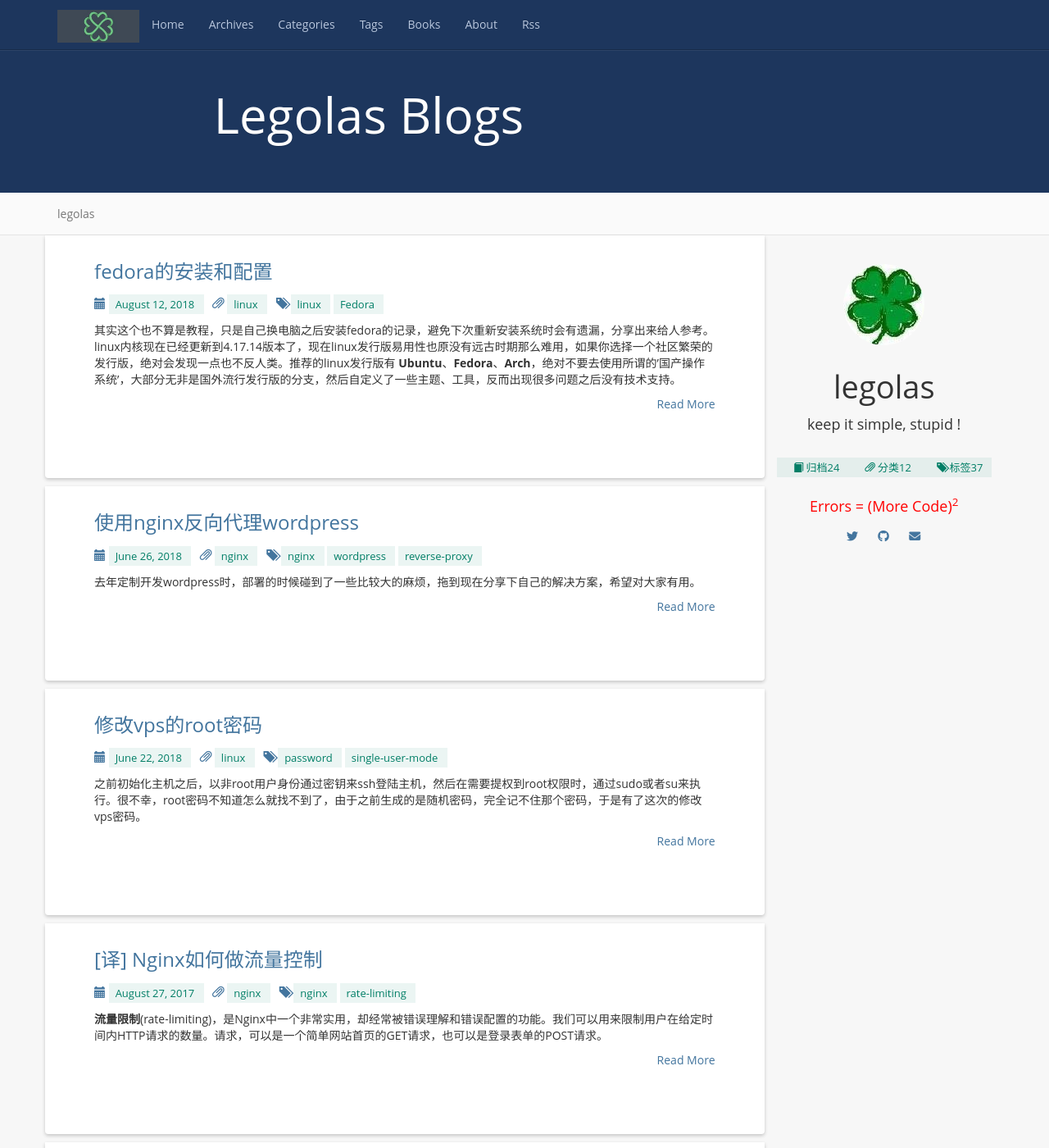
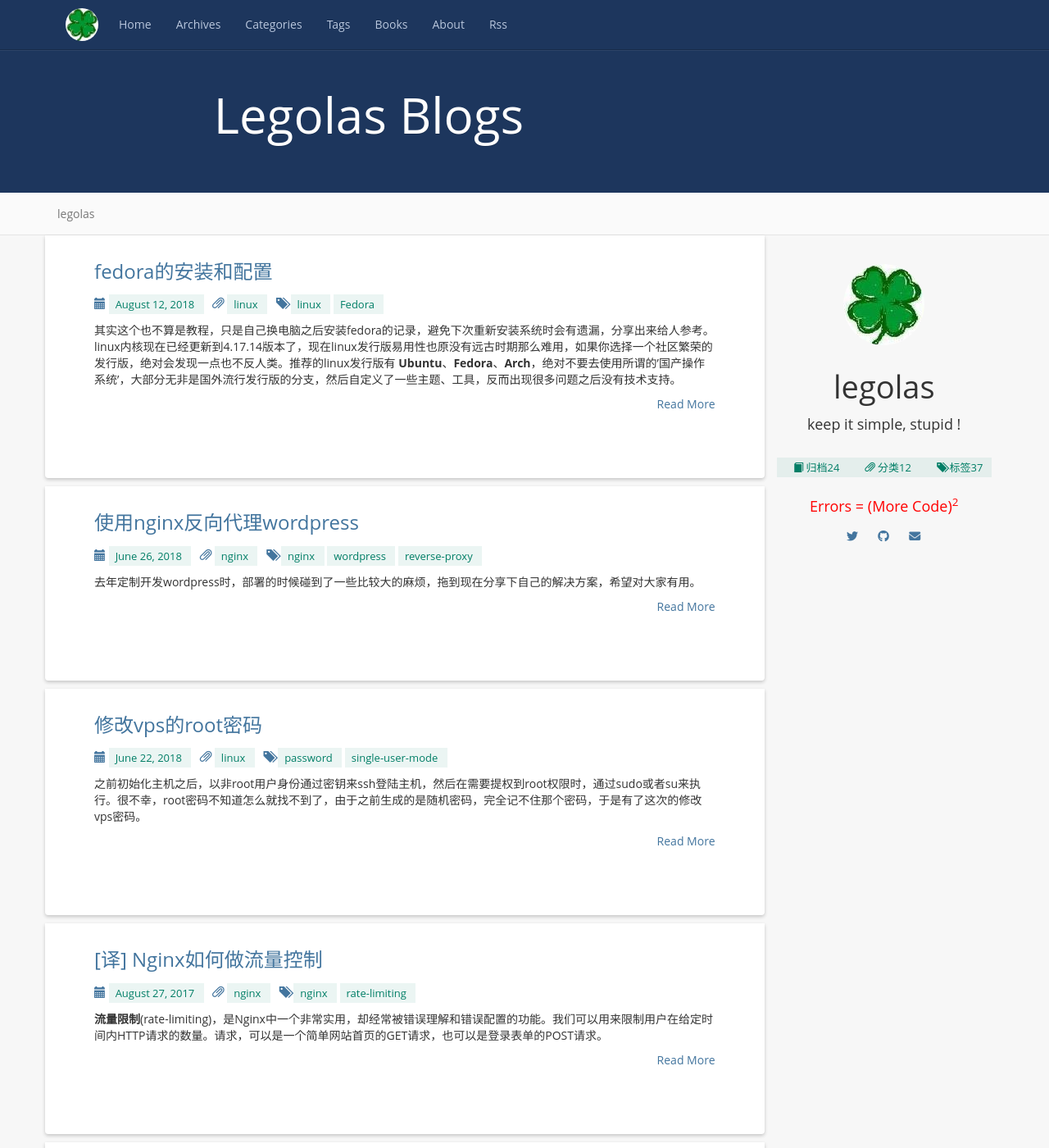
Before and after one commit to legolasNg/legolasNg.github.io, a Jekyll site: the page built from index.html, in a window 1280 px wide and 1400 px high. Shown: the whole window at 82% size. Built offline with Jekyll 4.4.1, drawn with Linux system fonts in a browser that asks for light colours; nearby versions of some CDN libraries; library files that are not in the unit come from our copies; the list of posts is cut into pages by our own code.

Commit message:
[update] 调整logo和favicon

```diff
--- a/_includes/extention/share
+++ b/_includes/extention/share
@@ -1,4 +1,4 @@
-<div class="ds-share" data-thread-key="{{page.url}}" data-title="{{page.title}}" data-images="{{ '/styles/images/legolas_300x300.jpg' | prepend: site.url }}" data-content="{{ page.excerpt }}" data-url="{{site.url}}{{page.url}}">
+<div class="ds-share" data-thread-key="{{page.url}}" data-title="{{page.title}}" data-images="{{ '/styles/images/logo.jpg' | prepend: site.url }}" data-content="{{ page.excerpt }}" data-url="{{site.url}}{{page.url}}">
     <div class="ds-share-inline">
         <ul  class="ds-share-icons-16">
             <li data-toggle="ds-share-icons-more"><a class="ds-more" href="javascript:void(0);">Share:</a></li>
--- a/_includes/head.html
+++ b/_includes/head.html
@@ -16,6 +16,6 @@
 	<script src="{{ '/styles/js/jquery.min.js' | prepend: site.baseurl }}"></script>
 	<!-- 微信分享链接中的缩略图 -->
 	<div style='margin:0 auto;width:0px;height:0px;overflow:hidden;'>
-		<img src="{{ '/styles/images/legolas_300x300.jpg' | prepend: site.baseurl }}">
+		<img src="{{ '/styles/images/logo.jpg' | prepend: site.baseurl }}">
 	</div>
 </head>
--- a/_includes/header.html
+++ b/_includes/header.html
@@ -7,7 +7,7 @@
                 <span class="icon-bar"></span>
             </button>
             <a href="/" class="navbar-brand">
-                <img class="img-responsive" src="{{ '/styles/images/logo.jpg' | prepend: site.baseurl }}">
+                <img class="img-circle" src="{{ '/styles/images/logo.jpg' | prepend: site.baseurl }}">
             </a>
         </div>
         <nav class="collapse navbar-collapse bs-navbar-collapse" role="navigation">
--- a/_includes/profile.html
+++ b/_includes/profile.html
@@ -2,7 +2,7 @@
     <div class="navigation" style="text-align: center;">
         <br>
         <a href="{{ site.url }}">
-            <img src="/styles/images/legolas99x99.jpg" class="img-circle">
+            <img src="/styles/images/logo.jpg" class="img-circle">
         </a>
 
         <h1>{{ site.author }}</h1>
--- a/_layouts/about.html
+++ b/_layouts/about.html
@@ -18,6 +18,7 @@ layout: default
 			</div>
 
 			<div class="panel docs-content">
+				<br>
 				<p><strong>本站点<code class="highlighter-rouge">legolasng.github.io</code>的评论插件已经替换为Disqus，需要FQ才能使用。</strong></p>
 				<hr>
 				<article class="post-content">
```
Also changed, not shown: styles/css/index.css, styles/images/favicon.jpg, styles/images/legolas.jpg (deleted), styles/images/legolas99x99.jpg (deleted), styles/images/legolas_300x300.jpg (deleted), styles/images/logo.jpg.
